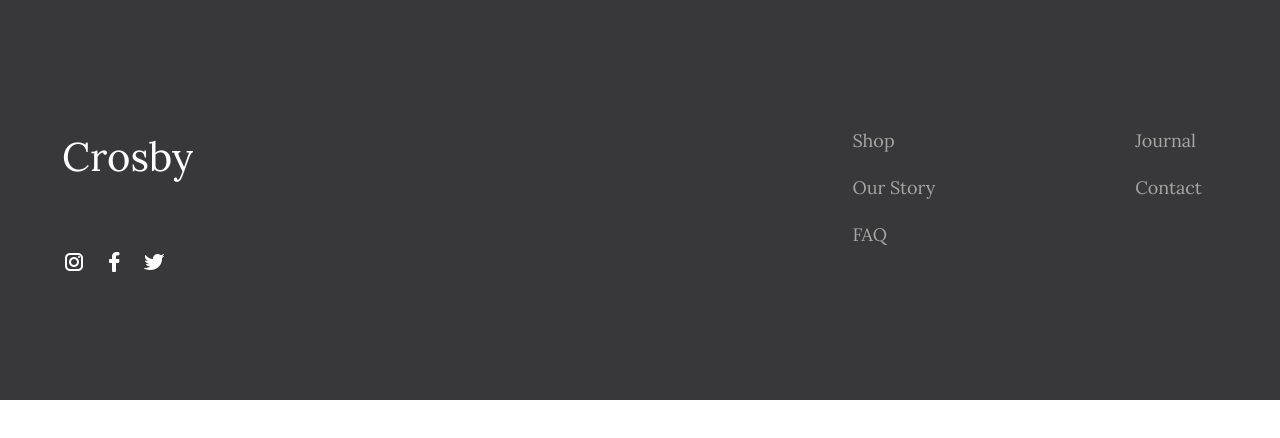
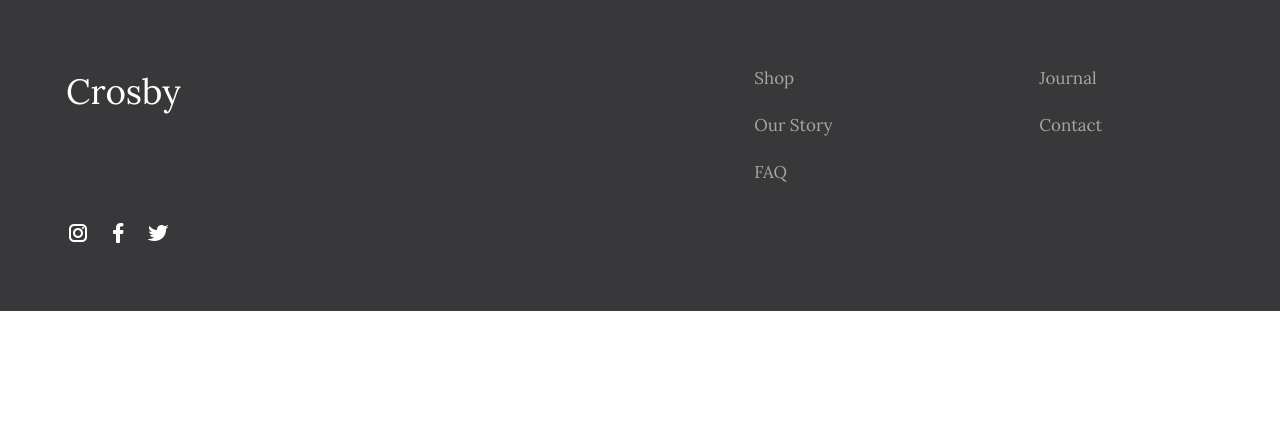
Before and after one commit to arzushahverdi/Crosby, a React (Create React App) app: page /admin in a window 1280 px wide. Shown: the top 438 px of the page. Built offline with nearby package versions, Linux system fonts and the light colour scheme; no server answers; the database is empty; what react-use-wishlist would draw is missing.

Commit message:
Footer page added to the Crosby project

```diff
--- a/src/assets/styles/Footer.css
+++ b/src/assets/styles/Footer.css
@@ -1,101 +1,15 @@
-/* footer {
-  width: 100%;
-  height: 100vh;
-  margin: 0;
-  padding: 0;
-  box-sizing: border-box;
-}
-
 .footerpg {
   width: 100%;
   height: 100%;
+  background-color: #38383b;
+  color: #fff;
   display: flex;
+  padding: 50px;
   flex-direction: column;
-  justify-content: center;
-  align-items: center;
-  gap: 50px;
-  background-color: #38383b;
-  padding: 50px 100px;
-  color: #fff;
-}
-
-.mainbox {
-  width: 100%;
-  height: 100%;
-  display: flex;
-  justify-content: center;
-  align-items: first baseline;
-  gap: 50px;
 }
 
 .logo {
-  width: 100%;
-  height: 100%;
-  font-size: 40px;
-  text-align: left;
-  text-decoration: none;
-  color: #fff;
-}
-
-.footerpages {
-  width: 100%;
-  display: grid;
-  grid-template-rows: 1fr 1fr;
-  grid-template-columns: 1fr 1fr;
-  row-gap: 20px;
-  column-gap: 100px;
-  text-align: left;
-  font-size: 19.2px;
-}
-
-.footerpages a {
-  color: #a8a6a1;
-  height: 27px;
-  font-size: 18px;
-  text-decoration: none;
-}
-
-.footerpages a:hover {
-  color: #fff;
-}
-
-.socialmedia {
-  width: 100%;
-  height: 100%;
-  display: flex;
-  justify-content: flex-start;
-  align-items: flex-start;
-  gap: 10px;
-  text-align: left;
-}
-
-.socialmedia a {
-  width: 30px;
-} */
-
-.footerpg {
-  width: 100%;
-  height: 50vh;
-  background-color: #38383b;
-  color: #fff;
-  display: flex;
-  padding: 0 50px;
-  flex-direction: column;
-  justify-content: center;
-  align-items: center;
-  gap: 100px;
-}
-
-.mainbox {
-  width: 100%;
-  height: 100%;
-  display: flex;
-  justify-content: space-between;
-  align-items: flex-start;
-}
-
-.logo {
-  font-size: 40px;
+  font-size: 35px;
   text-align: left;
   text-decoration: none;
   color: #fff;
@@ -106,15 +20,14 @@
   grid-template-rows: 1fr 1fr;
   grid-template-columns: 1fr 1fr;
   row-gap: 20px;
-  column-gap: 200px;
+  column-gap: 110px;
   text-align: left;
   font-size: 19.2px;
 }
-
 .footerpages a {
   color: #a8a6a1;
   height: 27px;
-  font-size: 18px;
+  font-size: 17px;
   text-decoration: none;
 }
 
@@ -135,3 +48,10 @@
 .socialmedia a {
   width: 30px;
 }
+
+@media (max-width: 800px) {
+  .footerpg {
+    height: auto;
+    padding: 30px;
+  }
+}
--- a/src/components/common/Footer.jsx
+++ b/src/components/common/Footer.jsx
@@ -11,25 +11,21 @@ const Footer = () => {
     <footer className="footerpg">
       <div className="container-fluid">
         <div className="row">
-          <div className="col-lg-12 col-md-12 col-sm-12">
-            <div className="mainbox">
-              {/* <div className="col-lg-6 col-md-6 col-sm-12"> */}
+          <div className="col-lg-7 col-md-7 col-sm-12 p-3">
             <Link to="/" className="logo">
               Crosby
             </Link>
-              {/* </div> */}
-              {/* <div className="col-lg-6 col-md-6 col-sm-12"> */}
+          </div>
+          <div className="col-lg-5 col-md-5 col-sm-12 p-3">
             <div className="footerpages">
               <Link to="/products">Shop</Link>
               <Link to="/gallery">Journal</Link>
-                <Link to="/about">Our Story</Link>
+              <Link to="/about" style={{minWidth: "90px"}}>Our Story</Link>
               <Link to="/contact">Contact</Link>
               <Link to="/faq">FAQ</Link>
             </div>
-              {/* </div> */}
           </div>
-          </div>
-          <div className="col-lg-12 col-md-12 col-sm-12">
+          <div className="col-lg-12 col-md-12 col-sm-12 p-3">
             <div className="socialmedia">
               <Link>
                 <img
```
Lines whose indentation alone changed are shown as unchanged.
